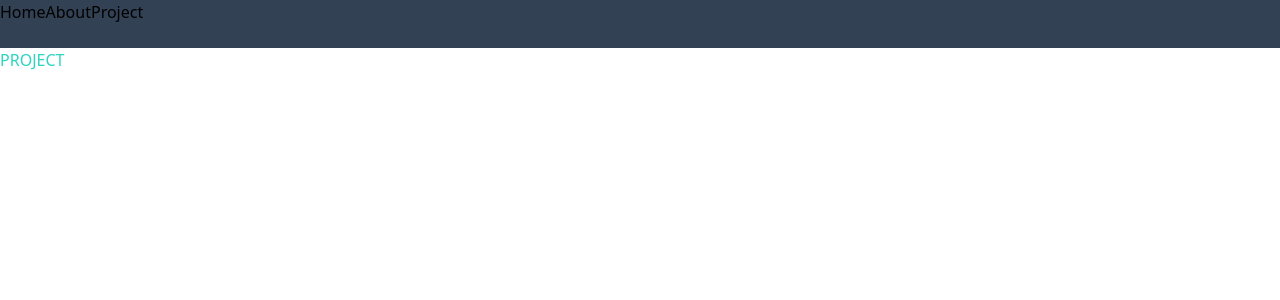
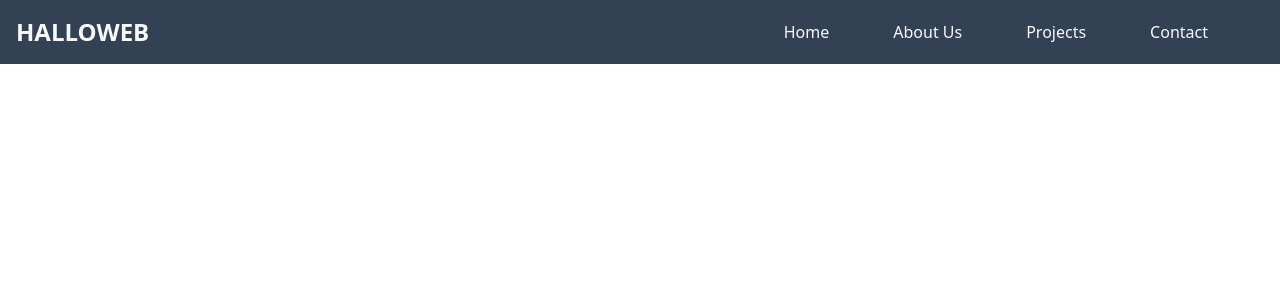
Before and after one commit to NoxturneDev/porto-team, a React (Create React App) app: page /project in a window 1280 px wide. Shown: the top 300 px of the page. Built offline with nearby package versions, Linux system fonts and the light colour scheme.

Commit message:
initial create navbar

```diff
--- a/package.json
+++ b/package.json
@@ -8,6 +8,7 @@
     "@testing-library/user-event": "^13.5.0",
     "react": "^18.2.0",
     "react-dom": "^18.2.0",
+    "react-icons-kit": "^2.0.0",
     "react-router-dom": "^6.3.0",
     "react-scripts": "5.0.1",
     "web-vitals": "^2.1.4"
--- a/src/components/Nav.jsx
+++ b/src/components/Nav.jsx
@@ -1,16 +1,27 @@
-import React from 'react'
-import { Link } from 'react-router-dom'
+import { Link } from "react-router-dom";
 
 function Nav() {
-    return (
-        <div className="container flex justifer itemy-center items-center">
-            <ul className='flex justify-cents-center w-full bg-slate-700 h-12'>
-                <li><Link to="/">Home</Link></li>
-                <li><Link to="/about">About</Link></li>
-                <li><Link to="/project">Project</Link></li>
-            </ul>
-        </div>
-    )
+  return (
+    <div className="flex justify-center items-center w-screen bg-slate-700 h-16">
+      <div className="grow p-4 text-gray-50 text-2xl font-bold">
+        <h2>HALLOWEB</h2>
+      </div>
+      <ul className="flex justify-center items-center color-white h-14 mx-10">
+        <li className="m-8 text-gray-50">
+          <Link to="/">Home</Link>
+        </li>
+        <li className="m-8  text-gray-50">
+          <Link to="/about">About Us</Link>
+        </li>
+        <li className="m-8  text-gray-50 ">
+          <Link to="/project">Projects</Link>
+        </li>
+        <li className="m-8  text-gray-50">
+          <Link to="/project">Contact</Link>
+        </li>
+      </ul>
+    </div>
+  );
 }
 
-export default Nav
+export default Nav;
--- a/src/pages/Project.jsx
+++ b/src/pages/Project.jsx
@@ -1,12 +1,11 @@
-import React from 'react'
-import Nav from '../components/Nav'
+import React from "react";
+import Nav from "../components/Nav";
 function Project() {
   return (
     <>
       <Nav />
-      <h3 className='text-teal-400'>PROJECT</h3>
     </>
-  )
+  );
 }
 
-export default Project
+export default Project;
```
Also changed, not shown: 1 other file (tests, documents, lock files or other folders).
